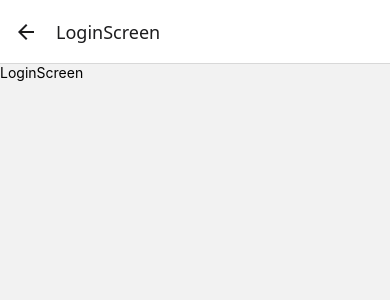
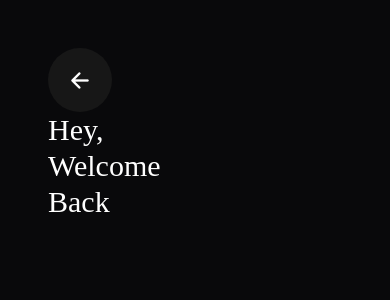
Before and after one commit to Minahil-Muhammad-Moiz/MediGenie, a React Native app: screen /LoginScreen in a window 390 px wide. Shown: the top 300 px of the page. Built offline with nearby package versions, Linux system fonts and the light colour scheme.

Commit message:
react-native-vector-icons

```diff
--- a/package.json
+++ b/package.json
@@ -18,6 +18,7 @@
     "react-native": "0.78.2",
     "react-native-safe-area-context": "^5.3.0",
     "react-native-screens": "^4.10.0",
+    "react-native-vector-icons": "^10.2.0",
     "tailwindcss": "^3.4.17"
   },
   "devDependencies": {
--- a/src/App.jsx
+++ b/src/App.jsx
@@ -1,4 +1,4 @@
-import { View, Text, ImageBackground } from 'react-native'
+import { View, Text, ImageBackground, StatusBar } from 'react-native'
 import React from 'react';
 import '../global.css'
 import { NavigationContainer } from '@react-navigation/native';
@@ -13,10 +13,16 @@ const App = () => {
   const Stack = createNativeStackNavigator();
   return (
     <NavigationContainer>
+      <StatusBar
+        animated={true}
+        barStyle="dark-content"
+        showHideTransition="fade"
+        hidden={true}
+      />
       <Stack.Navigator initialRouteName="GettingStarted"
-      // screenOptions={{
-      //   headerShown: false
-      // }}
+        screenOptions={{
+          headerShown: false
+        }}
       >
         <Stack.Screen name="GettingStarted" component={StartScreen} />
         <Stack.Screen name="LoginScreen" component={LoginScreen} />
--- a/src/pages/LoginScreen.jsx
+++ b/src/pages/LoginScreen.jsx
@@ -1,10 +1,20 @@
-import { StyleSheet, Text, View } from 'react-native'
+import { StyleSheet, Text, TouchableOpacity, View } from 'react-native'
 import React from 'react'
+import Ionicons from 'react-native-vector-icons/Ionicons';
 
 export default function LoginScreen() {
   return (
-    <View>
-      <Text>LoginScreen</Text>
+    <View className='bg-black1 flex-1 p-12 '>
+      <TouchableOpacity className='bg-grey1 p-4 rounded-full flex items-center justify-center w-16 h-16'>
+        <Ionicons name={"arrow-back-outline"} color={'#ffffff'}
+        size={25}/>
+      </TouchableOpacity>
+
+      <View>
+        <Text className='text-white text-bold font-poppinsBold text-3xl '>Hey,</Text>
+        <Text className='text-white text-bold font-poppinsBold text-3xl '>Welcome</Text>
+        <Text className='text-white text-bold font-poppinsBold text-3xl '>Back</Text>
+      </View>
     </View>
   )
 }
--- a/src/pages/StartScreen.jsx
+++ b/src/pages/StartScreen.jsx
@@ -17,21 +17,21 @@ export default function StartScreen() {
 
     return (
         // <ImageBackground source={imageURI} className='flex-1 items-center justify-end'>
-        <View className='flex-1 items-center justify-center h-full w-full bg-primary relative'>
+        <View className='flex-1 items-center justify-center h-full w-full bg-black1 relative p-12'>
 
-            <View className='flex items-center px-12 pb-12 -pt-10 gap-4'>
+            <View className='flex items-center px-2 pb-12 -pt-10 gap-4'>
                 <Image source={imageURI} height={10} width={10} alt='logo' className='h-44 w-44' />
                 <Text className='text-white text-5xl font-extrabold font-poppinsBold'>MediGenie</Text>
-                <Text className='text-center text-light text-xl font-poppins'>Lorem ipsum dolor sit amet consectetur adipisicing elit. Voluptatem, facilis!</Text>
+                <Text className='text-center text-lightText text-xl font-poppins'>Lorem ipsum dolor sit amet consectetur adipisicing elit. Voluptatem, facilis!</Text>
             </View>
 
-            <View className='mx-10 mb-20 flex flex-row w-[80%] items-center absolute bottom-0 justify-center bg-tertiary rounded-[3rem] overflow-hidden border-secondary border'>
+            <View className='mb-20 flex flex-row w-[90%] items-center absolute bottom-0 justify-center bg-grey1 rounded-[3rem] overflow-hidden border-blue1 border'>
 
-                <TouchableOpacity className='rounded-[3rem] p-4 text-center border-secondary border bg-secondary w-[50%]' onPress={handleLogin}>
+                <TouchableOpacity className='rounded-[3rem] p-4 text-center border-blue1 border bg-blue1 w-[50%]' onPress={handleLogin}>
                     <Text className='text-black text-center font-bold text-xl font-poppinsRegular'>LOG IN</Text>
                 </TouchableOpacity >
 
-                <TouchableOpacity className='w-[50%] rounded-3xl bg-tertiary p-4' onPress={handleSignUp}>
+                <TouchableOpacity className='w-[50%] rounded-3xl bg-grey1 p-4' onPress={handleSignUp}>
                     <Text className='text-white text-center font-bold text-xl font-poppinsRegular'>SIGN UP</Text>
                 </TouchableOpacity>
 
--- a/tailwind.config.js
+++ b/tailwind.config.js
@@ -8,10 +8,10 @@ module.exports = {
   theme: {
     extend: {
       colors: {
-        primary: "#09090b",
-        secondary: '#22d3ee',
-        tertiary: "#171717;",
-        light: '#d4d4d4',
+        black1: "#09090b",
+        blue1: '#22d3ee',
+        grey1: "#171717;",
+        lightText: '#d4d4d4',
       },
       fontFamily: {
         poppins: ['Poppins-Medium'],
```
Also changed, not shown: 2 other files (tests, documents, lock files or other folders).
